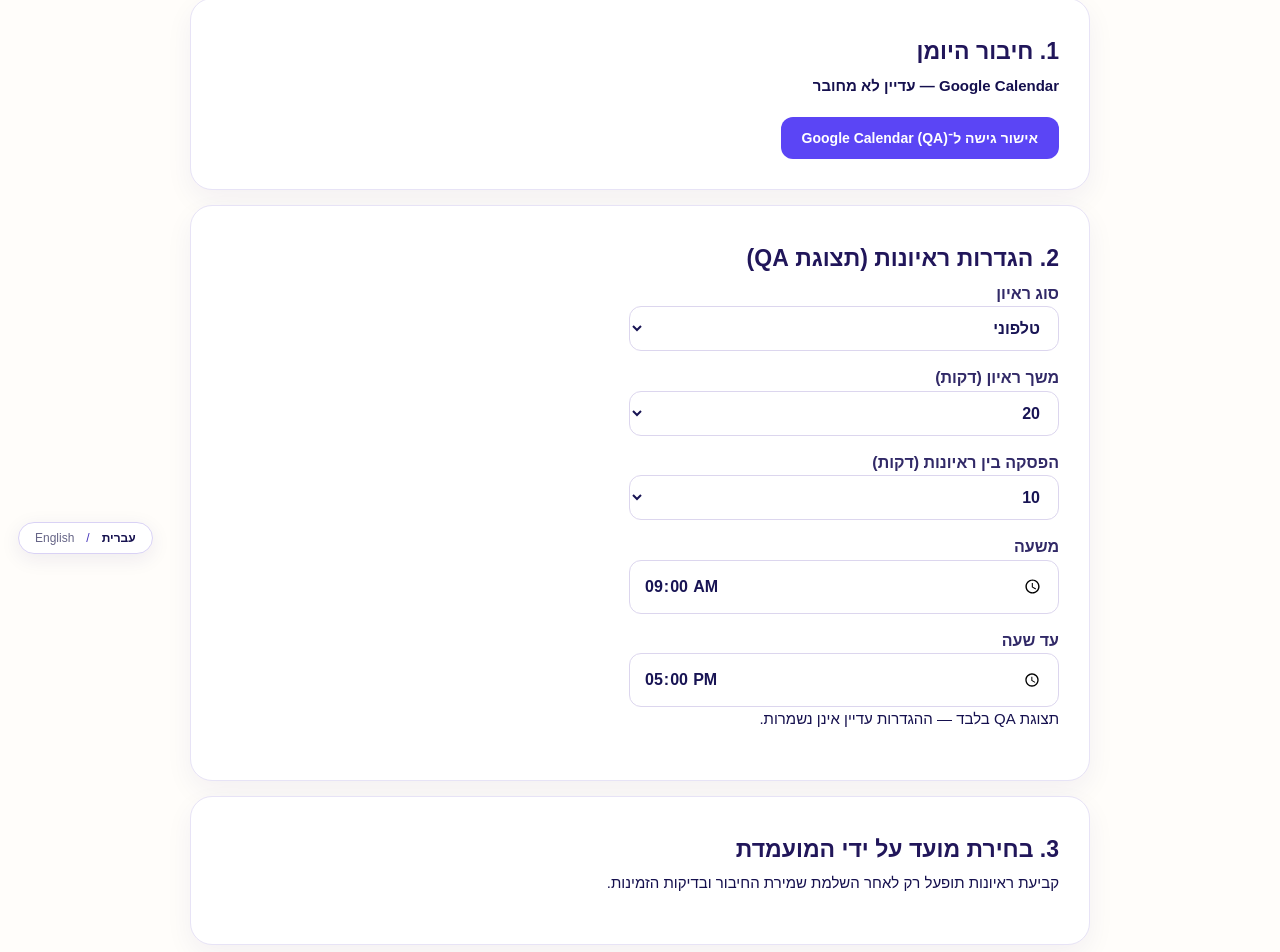
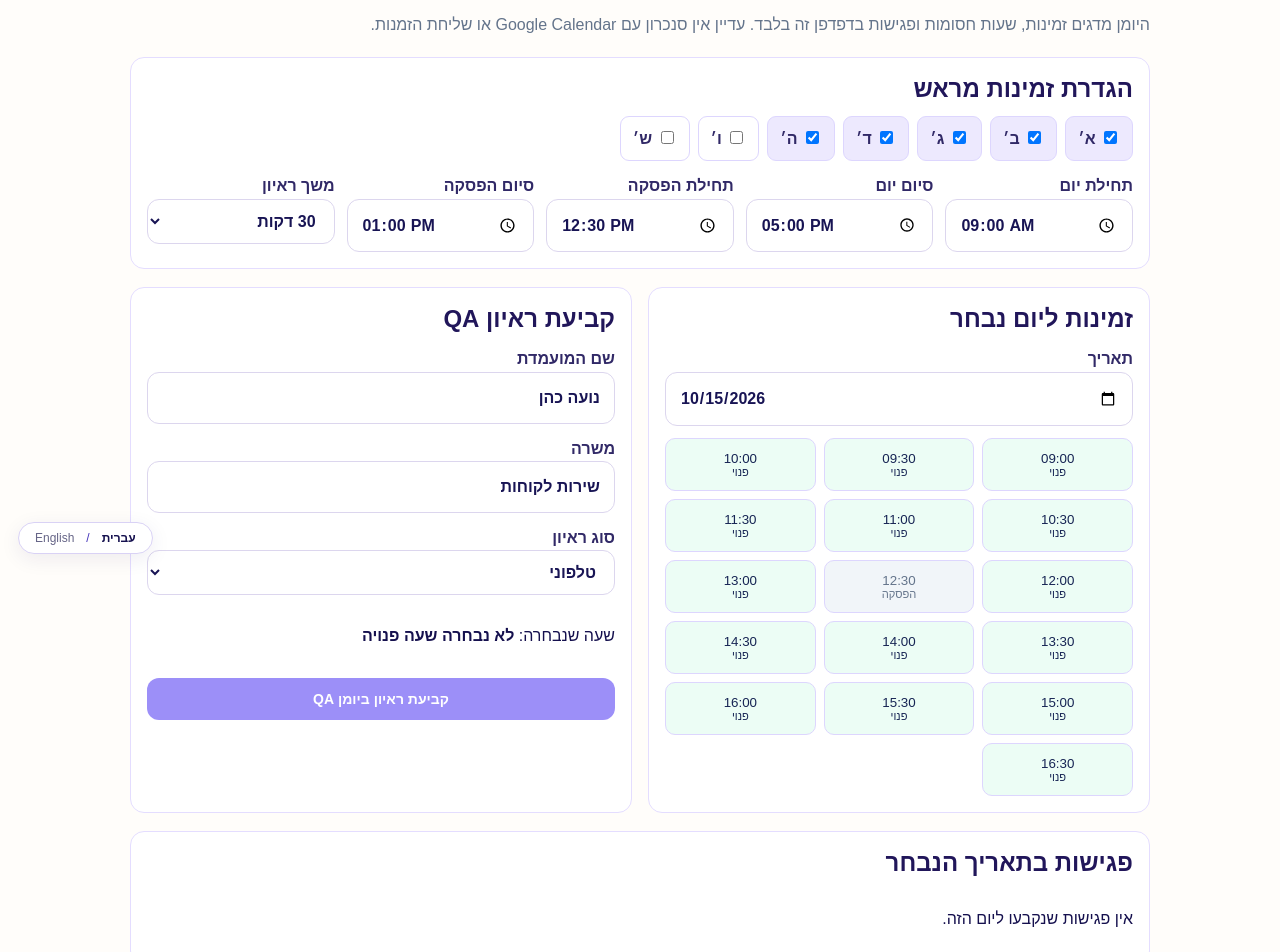
Before and after one commit to IritSel/recruitment-ai, a Next.js app: page /recruiter/schedule in a window 1280 px wide. Shown: the part 228-1180 px from the top of the page. Built offline with nearby package versions, Linux system fonts and the light colour scheme; no server answers.

Commit message:
QA calendar: working days, blocked slots and interview booking preview

```diff
--- a/app/recruiter/schedule/page.tsx
+++ b/app/recruiter/schedule/page.tsx
@@ -1,67 +1,54 @@
 "use client";
 import Link from "next/link";
-import {useEffect,useState} from "react";
-import {getSupabase} from "../../lib/supabase";
+import {useEffect,useMemo,useState} from "react";
 import {useSiteLanguage} from "../../components/useSiteLanguage";
 
+type Appointment={id:string;date:string;time:string;minutes:number;name:string;job:string;type:string};
+type Settings={days:number[];start:string;end:string;breakStart:string;breakEnd:string;duration:number};
+const defaults:Settings={days:[0,1,2,3,4],start:"09:00",end:"17:00",breakStart:"12:30",breakEnd:"13:00",duration:30};
+const dayNames=["א׳","ב׳","ג׳","ד׳","ה׳","ו׳","ש׳"];
+const boxStyle:React.CSSProperties={border:"1px solid #e4ddff",borderRadius:14,padding:16,background:"#fff"};
+const field:React.CSSProperties={border:"1px solid #ddd6fe",borderRadius:9,padding:9,font:"inherit",width:"100%",boxSizing:"border-box"};
+function minutes(s:string){const [h,m]=s.split(":").map(Number);return h*60+m}
+function clock(n:number){return String(Math.floor(n/60)).padStart(2,"0")+":"+String(n%60).padStart(2,"0")}
+function localDate(d:Date){return d.getFullYear()+"-"+String(d.getMonth()+1).padStart(2,"0")+"-"+String(d.getDate()).padStart(2,"0")}
 export default function SchedulePage(){
  const en=useSiteLanguage()==="en";
- const [connecting,setConnecting]=useState(false);
- const [error,setError]=useState("");
- const [status,setStatus]=useState<string|null>(null);
- const [kind,setKind]=useState("phone");
- const [duration,setDuration]=useState("20");
- const [buffer,setBuffer]=useState("10");
- const [start,setStart]=useState("09:00");
- const [end,setEnd]=useState("17:00");
- useEffect(()=>{setStatus(new URLSearchParams(window.location.search).get("calendar"))},[]);
- async function connectCalendar(){
-  setConnecting(true);
-  setError("");
-  try{
-   const {data}=await getSupabase().auth.getSession();
-   if(!data.session)throw new Error(en?"Sign in to your QA account first.":"יש להתחבר לחשבון QA תחילה.");
-   const res=await fetch("/api/calendar/google/start",{method:"POST",headers:{Authorization:"Bearer "+data.session.access_token}});
-   if(!res.ok)throw new Error(en?"Could not start Google authorization.":"לא ניתן להתחיל את החיבור ל־Google.");
-   const payload=await res.json() as {url?:string};
-   if(!payload.url)throw new Error("Google authorization URL is missing");
-   window.location.assign(payload.url);
-  }catch(e){
-   setError(e instanceof Error?e.message:"Connection failed");
-   setConnecting(false);
-  }
- }
- const field:React.CSSProperties={display:"block",width:"100%",padding:12,border:"1px solid #ddd6fe",borderRadius:10};
- return (
-  <main className="shell">
-   <section style={{maxWidth:900,margin:"45px auto"}}>
-    <Link href="/recruiter">← {en?"Dashboard":"דשבורד"}</Link>
-    <h1>{en?"Interview scheduling":"תיאום ראיונות"}</h1>
-    <p>{en?"Candidates will select available slots on a connected calendar.":"מועמדות יבחרו שעות פנויות ביומן המגייסת לאחר השלמת החיבור."}</p>
-    <div className="choice">
-     <h2>{en?"1. Connect calendar":"1. חיבור היומן"}</h2>
-     <p><strong>{en?"Google Calendar — not connected":"Google Calendar — עדיין לא מחובר"}</strong></p>
-     {status==="verified"&&<p role="status">{en?"Authorization verified for QA. Secure token storage is still pending.":"ההרשאה אומתה ב־QA, אך שמירת החיבור עדיין לא הושלמה."}</p>}
-     {status&&status!=="verified"&&<p role="alert">{en?"Google authorization did not complete.":"אישור Google לא הושלם."}</p>}
-     <button type="button" className="button" onClick={connectCalendar} disabled={connecting}>{connecting?(en?"Connecting…":"מתחבר…"):(en?"Authorize Google Calendar (QA)":"אישור גישה ל־Google Calendar (QA)")}</button>
-     {error&&<p role="alert" style={{color:"#b42318"}}>{error}</p>}
-    </div>
-    <div className="choice">
-     <h2>{en?"2. Interview rules (QA preview)":"2. הגדרות ראיונות (תצוגת QA)"}</h2>
-     <div style={{display:"grid",gap:14,maxWidth:430}}>
-      <label>{en?"Interview type":"סוג ראיון"}<select style={field} value={kind} onChange={e=>setKind(e.target.value)}><option value="phone">{en?"Phone":"טלפוני"}</option><option value="video">{en?"Video":"וידאו"}</option></select></label>
-      <label>{en?"Duration (minutes)":"משך ראיון (דקות)"}<select style={field} value={duration} onChange={e=>setDuration(e.target.value)}>{["15","20","30","45","60"].map(n=><option key={n} value={n}>{n}</option>)}</select></label>
-      <label>{en?"Break between meetings (minutes)":"הפסקה בין ראיונות (דקות)"}<select style={field} value={buffer} onChange={e=>setBuffer(e.target.value)}>{["0","5","10","15"].map(n=><option key={n} value={n}>{n}</option>)}</select></label>
-      <label>{en?"From":"משעה"}<input style={field} type="time" value={start} onChange={e=>setStart(e.target.value)}/></label>
-      <label>{en?"Until":"עד שעה"}<input style={field} type="time" value={end} onChange={e=>setEnd(e.target.value)}/></label>
-     </div>
-     <p>{en?"Preview only — these rules are not saved yet.":"תצוגת QA בלבד — ההגדרות עדיין אינן נשמרות."}</p>
-    </div>
-    <div className="choice">
-     <h2>{en?"3. Candidate booking":"3. בחירת מועד על ידי המועמדת"}</h2>
-     <p>{en?"Booking will be enabled after secure calendar connection and availability checks are implemented.":"קביעת ראיונות תופעל רק לאחר השלמת שמירת החיבור ובדיקות הזמינות."}</p>
-    </div>
-   </section>
-  </main>
- );
+ const [settings,setSettings]=useState<Settings>(defaults);
+ const [appointments,setAppointments]=useState<Appointment[]>([]);
+ const [day,setDay]=useState("");
+ const [selected,setSelected]=useState("");
+ const [name,setName]=useState("נועה כהן");
+ const [job,setJob]=useState("שירות לקוחות");
+ const [type,setType]=useState("phone");
+ const [message,setMessage]=useState("");
+ const [ready,setReady]=useState(false);
+ useEffect(()=>{try{const s=localStorage.getItem("how-qa-calendar-settings");if(s){const v=JSON.parse(s);if(v&&Array.isArray(v.days))setSettings({...defaults,...v})}const a=localStorage.getItem("how-qa-calendar-appointments");if(a){const v=JSON.parse(a);if(Array.isArray(v))setAppointments(v)}const query=new URLSearchParams(location.search);const d=query.get("date");const id=query.get("appointment");setDay(d||localDate(new Date()));if(id)setSelected(id);if(query.get("candidate")==="noa")setName("נועה כהן")}catch{setDay(localDate(new Date()))}setReady(true)},[]);
+ const dateObj=useMemo(()=>day?new Date(day+"T12:00:00"):new Date(),[day]);
+ const isWorking=settings.days.includes(dateObj.getDay());
+ const slots=useMemo(()=>{if(!isWorking||minutes(settings.end)<=minutes(settings.start))return [];const arr:{time:string;busy:boolean;reason:string}[]=[];for(let m=minutes(settings.start);m+settings.duration<=minutes(settings.end);m+=30){const breakOverlap=minutes(settings.breakEnd)>minutes(settings.breakStart)&&m<minutes(settings.breakEnd)&&m+settings.duration>minutes(settings.breakStart);const meeting=appointments.find(a=>a.date===day&&m<minutes(a.time)+a.minutes&&m+settings.duration>minutes(a.time));arr.push({time:clock(m),busy:Boolean(breakOverlap||meeting),reason:meeting?"פגישה קיימת":breakOverlap?"הפסקה":""})}return arr},[settings,appointments,day,isWorking]);
+ const dayAppointments=appointments.filter(a=>a.date===day).sort((a,b)=>a.time.localeCompare(b.time));
+ function saveSettings(v:Settings){setSettings(v);localStorage.setItem("how-qa-calendar-settings",JSON.stringify(v));setMessage("הגדרות הזמינות נשמרו בדפדפן לצורכי QA.")}
+ function saveAppointment(){const slot=slots.find(s=>s.time===selected);if(!slot||slot.busy||!name.trim()){setMessage("יש לבחור שעה פנויה ולהזין שם מועמדת.");return}const entry:Appointment={id:"qa-"+Date.now(),date:day,time:selected,minutes:settings.duration,name:name.trim(),job:job.trim(),type};const next=[...appointments,entry];localStorage.setItem("how-qa-calendar-appointments",JSON.stringify(next));setAppointments(next);setSelected(entry.id);setMessage("ראיון QA נוסף ליומן ולדשבורד. לא נשלחה הזמנה ולא נוצר אירוע ב־Google.")}
+ const active=appointments.find(a=>a.id===selected);
+ return <main className="shell"><nav className="nav"><Link className="brand" href="/">HOW?</Link><Link href="/recruiter">← {en?"Dashboard":"דשבורד"}</Link></nav><section style={{maxWidth:1020,margin:"35px auto",display:"grid",gap:18}}>
+ <span className="eyebrow">QA · {en?"Internal calendar preview":"יומן פנימי להדגמה"}</span><h1 style={{margin:0}}>{en?"Interview calendar":"יומן ראיונות"}</h1><p style={{margin:0,color:"#64748b"}}>היומן מדגים זמינות, שעות חסומות ופגישות בדפדפן זה בלבד. עדיין אין סנכרון עם Google Calendar או שליחת הזמנות.</p>
+ <div style={{...boxStyle,display:"grid",gap:12}}><h2 style={{margin:0}}>הגדרת זמינות מראש</h2><div style={{display:"flex",gap:8,flexWrap:"wrap"}}>{dayNames.map((n,i)=><label key={i} style={{padding:"9px 12px",border:"1px solid #ddd6fe",borderRadius:9,background:settings.days.includes(i)?"#ede9fe":"white",cursor:"pointer"}}><input type="checkbox" checked={settings.days.includes(i)} onChange={e=>saveSettings({...settings,days:e.target.checked?[...settings.days,i]:settings.days.filter(x=>x!==i)})}/> {n}</label>)}</div>
+ <div style={{display:"grid",gridTemplateColumns:"repeat(auto-fit,minmax(140px,1fr))",gap:12}}>
+ {([["start","תחילת יום"],["end","סיום יום"],["breakStart","תחילת הפסקה"],["breakEnd","סיום הפסקה"]] as const).map(([k,label])=><label key={k}>{label}<input type="time" style={field} value={settings[k]} onChange={e=>saveSettings({...settings,[k]:e.target.value})}/></label>)}
+ <label>משך ראיון<select style={field} value={settings.duration} onChange={e=>saveSettings({...settings,duration:Number(e.target.value)})}>{[15,20,30,45,60].map(x=><option key={x} value={x}>{x} דקות</option>)}</select></label></div></div>
+ <div style={{display:"grid",gridTemplateColumns:"repeat(auto-fit,minmax(280px,1fr))",gap:16}}>
+ <div style={{...boxStyle,display:"grid",gap:12,alignContent:"start"}}><h2 style={{margin:0}}>זמינות ליום נבחר</h2><label>תאריך<input type="date" style={field} value={day} onChange={e=>{setDay(e.target.value);setSelected("");setMessage("")}}/></label>
+ {!isWorking?<p>יום זה מוגדר כיום לא פעיל. אפשר לשנות את ימי העבודה למעלה.</p>:<div style={{display:"grid",gridTemplateColumns:"repeat(3,minmax(0,1fr))",gap:8}}>
+ {slots.map(s=><button key={s.time} type="button" disabled={s.busy} onClick={()=>setSelected(s.time)} title={s.reason||"פנוי"} style={{padding:"12px 4px",borderRadius:10,border:selected===s.time?"2px solid #6147f5":"1px solid #ddd6fe",background:s.busy?"#f1f5f9":selected===s.time?"#ede9fe":"#ecfdf5",color:s.busy?"#64748b":"#172554",cursor:s.busy?"not-allowed":"pointer"}}>{s.time}<small style={{display:"block"}}>{s.busy?s.reason:"פנוי"}</small></button>)}</div>}
+ {slots.length===0&&isWorking&&<p>אין חלונות זמינים בהגדרות הנוכחיות.</p>}
+ </div>
+ <div style={{...boxStyle,display:"grid",gap:12,alignContent:"start"}}><h2 style={{margin:0}}>קביעת ראיון QA</h2><label>שם המועמדת<input style={field} value={name} onChange={e=>setName(e.target.value)}/></label><label>משרה<input style={field} value={job} onChange={e=>setJob(e.target.value)}/></label><label>סוג ראיון<select style={field} value={type} onChange={e=>setType(e.target.value)}><option value="phone">טלפוני</option><option value="video">וידאו (QA ללא קישור Meet)</option></select></label>
+ <p>שעה שנבחרה: <strong>{selected&&!active?selected:"לא נבחרה שעה פנויה"}</strong></p><button type="button" className="button" disabled={!selected||Boolean(active)||!ready} onClick={saveAppointment}>קביעת ראיון ביומן QA</button>
+ {message&&<p role="status" style={{color:"#285b54"}}>{message}</p>}
+ </div></div>
+ <div style={{...boxStyle,display:"grid",gap:12}}><h2 style={{margin:0}}>פגישות בתאריך הנבחר</h2>
+ {dayAppointments.length===0?<p>אין פגישות שנקבעו ליום הזה.</p>:dayAppointments.map(a=><div key={a.id} id={a.id} style={{padding:12,border:selected===a.id?"2px solid #6147f5":"1px solid #e4ddff",borderRadius:12,background:selected===a.id?"#faf8ff":"white"}}><button type="button" onClick={()=>setSelected(a.id)} style={{border:0,background:"transparent",textAlign:"right",cursor:"pointer",font:"inherit",width:"100%"}}><strong>{a.time} · {a.name}</strong><p style={{margin:"5px 0"}}>{a.job} · {a.type==="phone"?"ראיון טלפוני":"ראיון וידאו"} · {a.minutes} דקות</p></button></div>)}
+ {active&&<div style={{background:"#f5f3ff",borderRadius:12,padding:12}}><h3>פרטי הפגישה</h3><p>{active.name} · {active.job}</p><p>{active.date} · {active.time} · {active.minutes} דקות</p><button type="button" onClick={()=>{const next=appointments.filter(a=>a.id!==active.id);localStorage.setItem("how-qa-calendar-appointments",JSON.stringify(next));setAppointments(next);setSelected("");setMessage("פגישת QA בוטלה.")}}>ביטול פגישת QA</button></div>}
+ </div></section></main>;
 }
```
